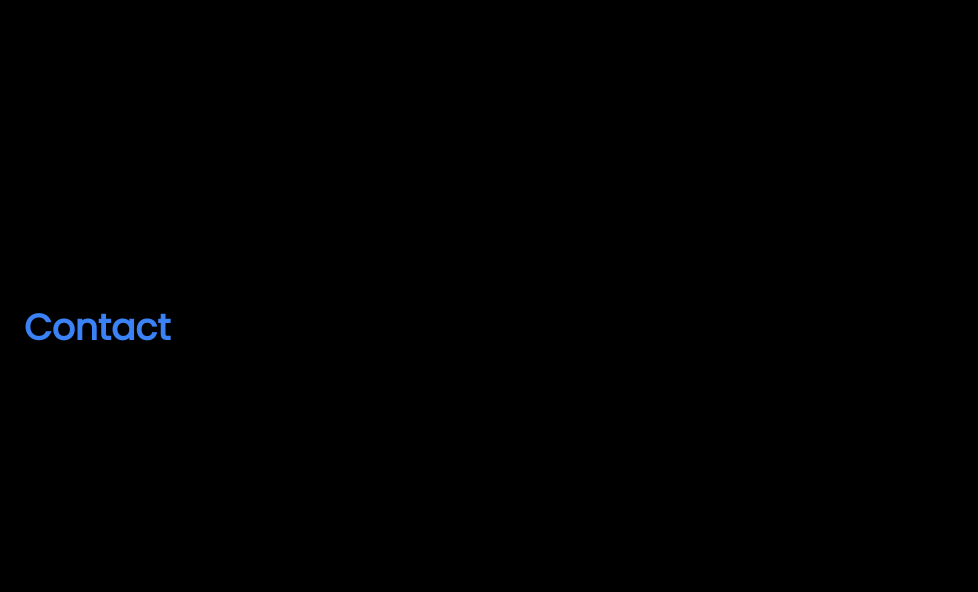
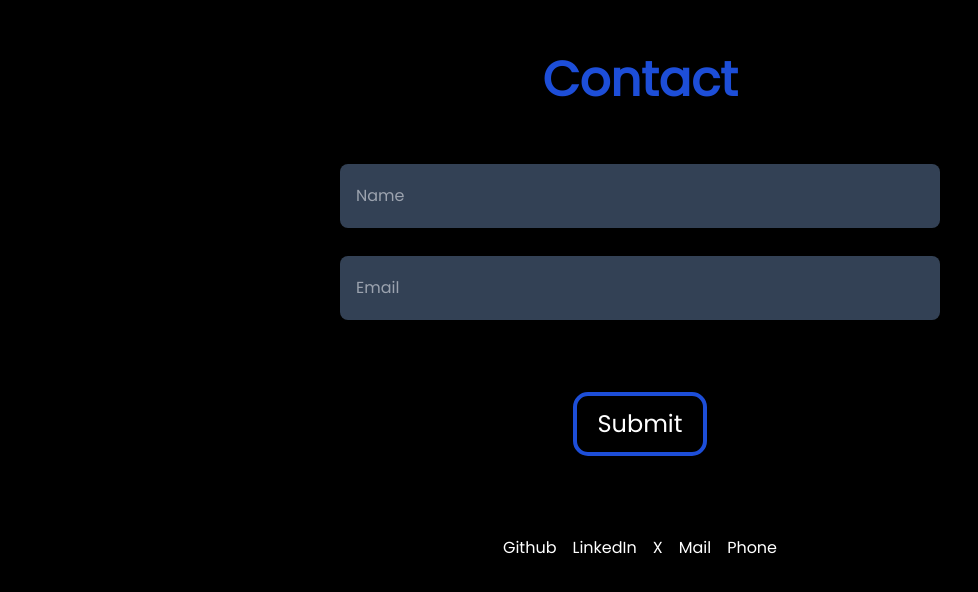
Before and after one commit to michaelperryjnr/themefolio, a React (Create React App) app in the folder client/: page / in a window 1280 px wide. Shown: the part 2944-3536 px from the top of the page, without its empty margins (0-978 px from the left). Built offline with nearby package versions, Linux system fonts and the light colour scheme.

Commit message:
Added contact session

```diff
--- a/client/src/Sections/Contact.js
+++ b/client/src/Sections/Contact.js
@@ -3,14 +3,53 @@ import React from "react";
 export default function Contact() {
   return (
     <>
-      <section
-        className="mx-auto h-screen relative px-6 py-6 flex justfy-center items-center"
-        id="contact"
-      >
-        <h1 className="text-blue-500 text-4xl font-semibold text-center">
-          Contact
-        </h1>
-      </section>
+      <div className="container mx-auto" id="contact">
+        <form
+          className="h-screen px-4 py-6 container mx-auto flex justify-center items-center flex-col"
+          id="WaitlistForm"
+        >
+          <h1 className="text-center font-bold text-5xl text-blue-700 mb-7 max-sm:text-4xl max-sm:my-3">
+            Contact
+          </h1>
+          <div className="flex flex-col gap-7 px-3 py-4 my-4">
+            <input
+              type="text"
+              placeholder="Name"
+              className="text-white bg-slate-700 py-5 px-4 rounded-lg focus:bg-slate-500 focus:border-none focus:text-white border-none border-slate-500 lg:w-[600px] md:w-[450px] sm:w-[400px]"
+              required="true"
+            />
+            <input
+              type="email"
+              placeholder="Email"
+              className="text-white bg-slate-700 py-5 px-4 rounded-lg focus:bg-slate-500 focus:border-none focus:text-white border-none border-slate-500 lg:w-[600px] md:w-[450px] sm:w-[400px]"
+              required="true"
+            />
+          </div>
+          <button
+            type="submit"
+            className="text-2xl mt-7 max-sm:my-2 rounded-[15px] border-blue-700 border-[4px] w-fit px-5 py-3 cursor-pointer  hover:text-emerald-600 hover:border-emerald-600 lg:my-10 max-sm:text-xl"
+          >
+            Submit
+          </button>
+          <div className="flex flex-row items-center justify-center px-3 py-10 gap-4">
+            <a href="/" target="blank">
+              Github
+            </a>
+            <a href="/" target="blank">
+              LinkedIn
+            </a>
+            <a href="/" target="blank">
+              X
+            </a>
+            <a href="/" target="blank">
+              Mail
+            </a>
+            <a href="/" target="blank">
+              Phone
+            </a>
+          </div>
+        </form>
+      </div>
     </>
   );
 }
```
